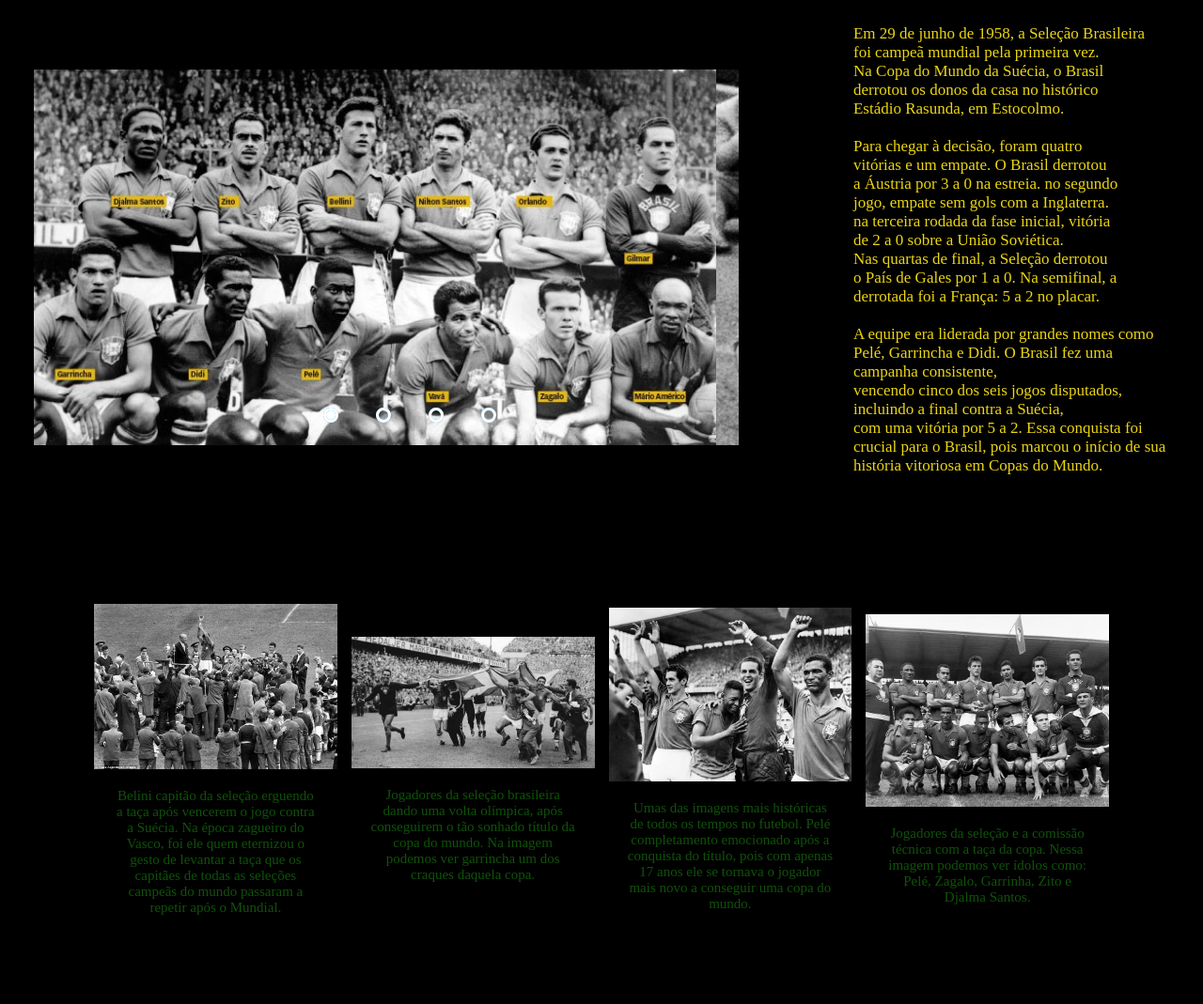
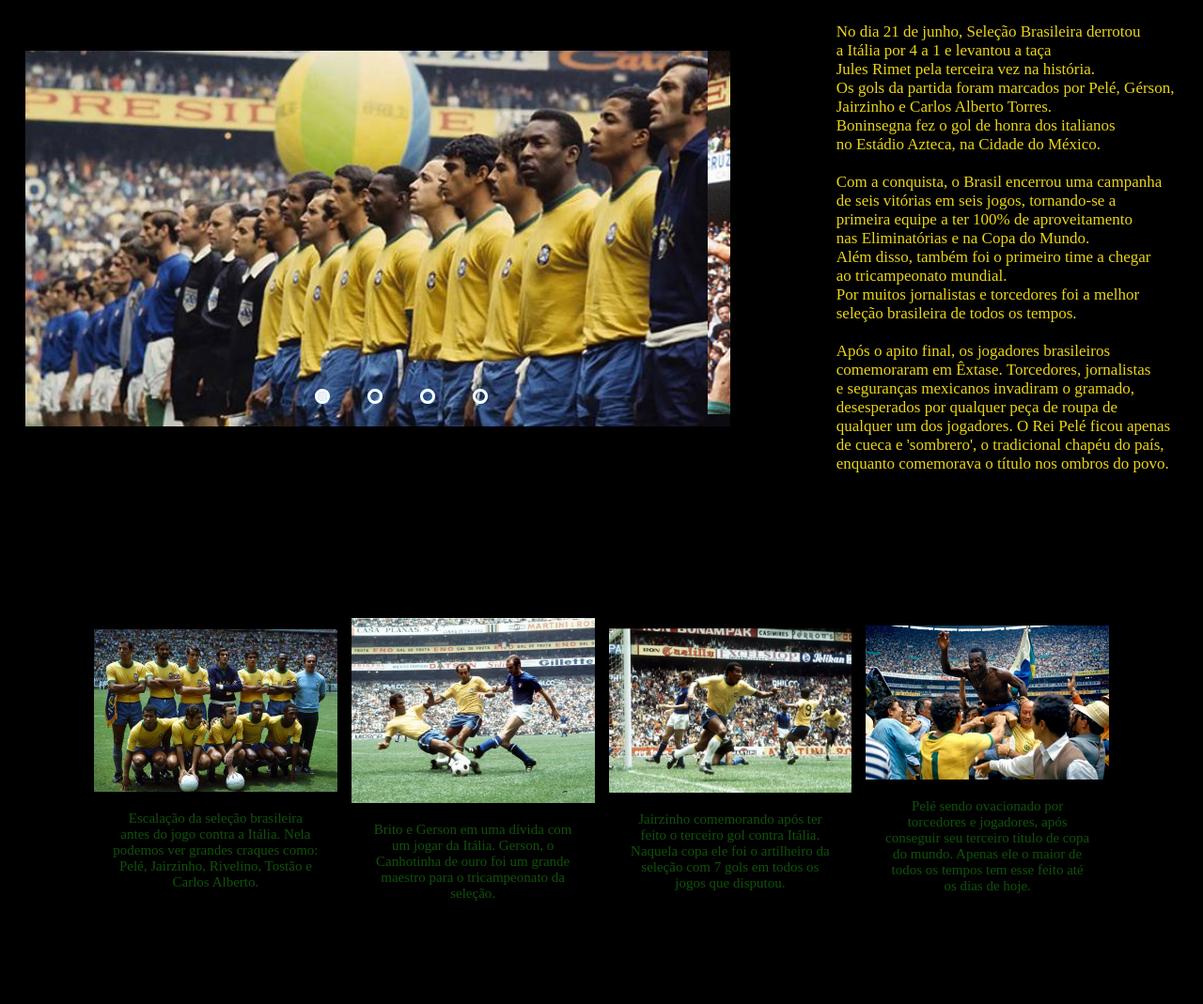
Before and after one commit to guilhermesanttiago/Projeto-Individual, a plain HTML site: page Site/1970.html in a window 1280 px wide. Shown: the part 201-1270 px from the top of the page at 94% size. Drawn offline with Linux system fonts and the light colour scheme; a web font is replaced by a local one.

Commit message:
Finalizei a tela de 1970

```diff
--- a/Site/1970.html
+++ b/Site/1970.html
@@ -33,7 +33,7 @@
     <div class="bloco_tela1970">
         <!--Biblioteca imagens-->
         <div class="historia_1970" id="historia_pais">
-            <h1 class="titulo_historia_1970">A PRIMEIRA CONQUISTA</h1>
+            <h1 class="titulo_historia_1970">PRIMEIRO TRICAMPEÃO DO MUNDO</h1>
             <div class="direcaotexto_1970">
                 <div class="slider">
 
@@ -47,16 +47,16 @@
 
                         <!--- Slide images--->
                         <div class="slide first">
-                            <img src="imagens/Copa1958/foto_carrossel1.jpeg" alt="Imagem1">
+                            <img src="imagens/Copa 1970/copa1970_02.jpeg" alt="Imagem1">
                         </div>
                         <div class="slide">
-                            <img src="imagens/Copa1958/foto_carrossel2.webp" alt="Imagem2">
+                            <img src="imagens/Copa 1970/copa1970_01.jpeg" alt="Imagem2">
                         </div>
                         <div class="slide">
-                            <img src="imagens/Copa1958/foto_carrossel3.webp" alt="Imagem3">
+                            <img src="imagens/Copa 1970/copa1970_04.jpg" alt="Imagem3">
                         </div>
                         <div class="slide">
-                            <img src="imagens/Copa1958/foto_carrossel4.jpeg" alt="Imagem4">
+                            <img src="imagens/Copa 1970/copa1970_08.webp" alt="Imagem4">
                         </div>
                         <!--- Fim Slide images--->
 
@@ -83,21 +83,13 @@
                 <p class="texto_historia_1970">
 
 
-                    <br>Em 29 de junho de 1958, a Seleção Brasileira <br>
-                    foi campeã mundial pela primeira vez.
-                    <br> Na Copa do Mundo da Suécia, o Brasil <br>derrotou os donos da casa no histórico <br>Estádio
-                    Rasunda, em Estocolmo.<br>
+                    <br>No dia 21 de junho, Seleção Brasileira derrotou <br>a Itália por 4 a 1 e levantou a taça<br> Jules Rimet pela terceira vez na história. <br> Os gols da partida foram marcados por Pelé, Gérson, <br>Jairzinho e Carlos Alberto Torres. <br>Boninsegna fez o gol de honra dos italianos <br> no Estádio Azteca, na Cidade do México. <br>
 
-                    <br>Para chegar à decisão, foram quatro<br> vitórias e um empate. O Brasil derrotou <br> a
-                    Áustria por 3 a 0 na estreia. no segundo<br> jogo, empate sem gols com a Inglaterra.<br> na
-                    terceira rodada da fase inicial, vitória<br> de 2 a 0 sobre a União Soviética. <br> Nas quartas
-                    de final, a Seleção derrotou <br>o País de Gales por 1 a 0. Na semifinal, a<br> derrotada foi a
-                    França: 5 a 2 no placar.<br>
+                    <br>Com a conquista, o Brasil encerrou uma campanha <br>de seis vitórias em seis jogos, tornando-se a <br> primeira equipe a ter 100% de aproveitamento <br>nas Eliminatórias e na Copa do Mundo.
+                    <br> Além disso, também foi o primeiro time a chegar <br>ao tricampeonato mundial. <br>Por muitos jornalistas e torcedores foi a melhor <br>seleção brasileira de todos os tempos. <br>
 
-                    <br> A equipe era liderada por grandes nomes como <br> Pelé, Garrincha e Didi. O Brasil fez uma
-                    <br>campanha consistente, <br>vencendo cinco dos seis jogos disputados, <br>incluindo a final
-                    contra a Suécia, <br> com uma vitória por 5 a 2. Essa conquista foi <br>crucial para o Brasil,
-                    pois marcou o início de sua<br> história vitoriosa em Copas do Mundo.
+                    <br>Após o apito final, os jogadores brasileiros <br>comemoraram em Êxtase.  Torcedores, jornalistas <br>e seguranças mexicanos invadiram o gramado,  <br>desesperados por qualquer peça de roupa de <br>qualquer um dos jogadores. O Rei Pelé ficou apenas <br> de cueca e 'sombrero', o tradicional chapéu do país, <br> enquanto comemorava o título nos ombros do povo. <br>
+
                 </p>
             </div>
 
@@ -106,35 +98,30 @@
         <div class="biblioteca">
             <div class="box_img">
                 <div class="mySlides">
-                    <img src="imagens/Copa1958/copa1958_02 .jpg" alt="">
+                    <img src="imagens/Copa 1970/copa1970_06.jpeg" alt="">
                     <p class="texto_imagem">
-                        Belini capitão da seleção erguendo a taça após vencerem o jogo contra a Suécia. Na época
-                        zagueiro do Vasco, foi ele quem eternizou o gesto de levantar a taça que os capitães de todas as
-                        seleções campeãs do mundo passaram a repetir após o Mundial.
+                        Escalação da seleção brasileira antes do jogo contra a Itália. Nela podemos ver grandes craques como: Pelé, Jairzinho, Rivelino, Tostão e Carlos Alberto.
                     </p>
                 </div>
 
                 <div class="mySlides">
-                    <img src="imagens/Copa1958/copa1958_01.jpeg" alt="">
-                    <p class="texto_imagem">Jogadores da seleção brasileira dando uma volta olímpica, após conseguirem o
-                        tão sonhado título da copa do mundo. Na imagem podemos ver garrincha um dos craques daquela
-                        copa.</p>
+                    <img src="imagens/Copa 1970/copa1970_07.jpeg" alt="">
+                    <p class="texto_imagem">
+                        Brito e Gerson em uma dívida com um jogar da Itália. Gerson, o Canhotinha de ouro foi um grande maestro para o tricampeonato da seleção.</p>
                 </div>
 
                 <div class="mySlides">
-                    <img src="imagens/Copa1958/copa1958_03.webp" alt="">
+                    <img src="imagens/Copa 1970/copa1970_03.jpg" alt="">
                     <p class="texto_imagem">
-                        Umas das imagens mais históricas de todos os tempos no futebol. Pelé completamento emocionado
-                        após a conquista do título, pois com apenas 17 anos ele se tornava o jogador mais novo a
-                        conseguir uma copa do mundo.
+                        Jairzinho comemorando após ter feito o terceiro gol contra Itália. Naquela copa ele foi o artilheiro da seleção com 7 gols em todos os jogos que disputou.
                     </p>
                 </div>
 
                 <div class="mySlides">
-                    <img src="imagens/Copa1958/copa1958_05.jpg" alt="">
+                    <img src="imagens/Copa 1970/copa1970_05.jpeg" alt="">
                     <p class="texto_imagem">
-                        Jogadores da seleção e a comissão técnica com a taça da copa. Nessa imagem podemos ver ídolos
-                        como: Pelé, Zagalo, Garrinha, Zito e Djalma Santos.</p>
+                        Pelé sendo ovacionado por torcedores e jogadores, após conseguir seu terceiro título de copa do mundo. Apenas ele o maior de todos os tempos tem esse feito até os dias de hoje.
+                    </p>
                 </div>
             </div>
         </div>
--- a/Site/style.css
+++ b/Site/style.css
@@ -869,7 +869,7 @@
 .titulo_historia_1970{
     display: flex;
     justify-content: center;
-    padding: 40px;
+    padding: 30px;
     font-family: Impact, Haettenschweiler, 'Arial Narrow Bold', sans-serif;
     font-size: 50px;
     color: #ECD614;
@@ -889,7 +889,6 @@
 .texto_historia_1970{
     font-size: 17px;
     font-family: hanalei fill;
-    margin-bottom: 3%;
     color: #ECD614;
     margin-right: -5%;
 }
```
Also changed, not shown: Site/imagens/Copa 1970/copa1970_01.jpeg (added), Site/imagens/Copa 1970/copa1970_02.jpeg (added), Site/imagens/Copa 1970/copa1970_03.jpg (added), Site/imagens/Copa 1970/copa1970_04.jpg (added), Site/imagens/Copa 1970/copa1970_05.jpeg (added), Site/imagens/Copa 1970/copa1970_06.jpeg (added), Site/imagens/Copa 1970/copa1970_07.jpeg (added), Site/imagens/Copa 1970/copa1970_08.webp (added).
